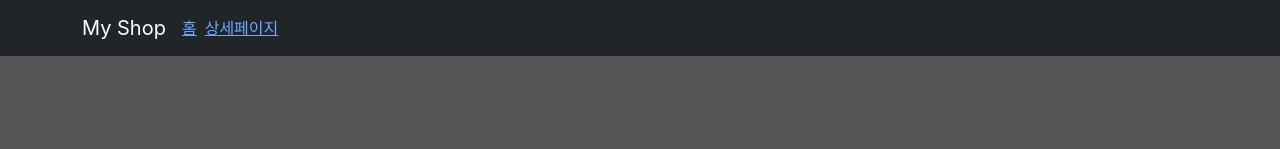
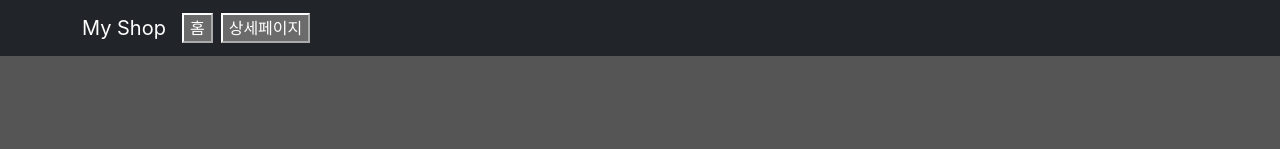
Before and after one commit to nova-fe/Study__Codingapple_React, a React (Create React App) app in the folder 02-shop/: page / in a window 1280 px wide. Shown: the top 149 px of the page. Built offline with nearby package versions, Linux system fonts and the light colour scheme.

Commit message:
리액트 라우터 2 : navigate, nested routes, outlet

```diff
--- a/02-shop/src/App.js
+++ b/02-shop/src/App.js
@@ -4,16 +4,18 @@ import './App.css';
 import bg from './img/bg.png';
 import { useState } from 'react';
 import data from './data.js';
-import { Routes, Route, Link } from 'react-router-dom';
-import Detail from './detail.js';
+import { Routes, Route, Link, useNavigate, Outlet } from 'react-router-dom';
+import Card from './components/card.js';
+import Detail from './pages/detail.js';
 
 function App() {
   let [shoes] = useState(data);
+  let navigate = useNavigate(); // 페이지 이동을 도와줌
 
   return (
     <div className="App">
       {/* *
-       * Route: 페이지
+       * :: Route: 페이지
        * <Router path="/경로로쓸이름" element={보여질부분} />
        *  <Routes>
             <Route path="/" element={<div>메인페이지</div>} />
@@ -23,15 +25,31 @@ function App() {
       */}
 
       {/**
-       * Link: 페이지 이동 버튼
+       * :: Link: 페이지 이동 버튼
        * <Link to="/이동할경로"></Link>
        */}
       <Navbar bg="dark" data-bs-theme="dark">
         <Container>
           <Navbar.Brand href="#home">My Shop</Navbar.Brand>
           <Nav className="me-auto flex gap-2">
-            <Link to="/">홈</Link>
-            <Link to="/detail">상세페이지</Link>
+            {/* <Link to="/">홈</Link>
+            <Link to="/detail">상세페이지</Link> */}
+            {/* <button onClick={() => { navigate(1);}}>앞으로가기</button>
+            <button onClick={() => { navigate(-1);}}>뒤로가기</button> */}
+            <button
+              onClick={() => {
+                navigate('/');
+              }}
+            >
+              홈
+            </button>
+            <button
+              onClick={() => {
+                navigate('detail');
+              }}
+            >
+              상세페이지
+            </button>
           </Nav>
         </Container>
       </Navbar>
@@ -64,6 +82,40 @@ function App() {
           }
         />
         <Route path="/detail" element={<Detail />} />
+        {/* <Route path="*" element={<div>없는페이지(404)</div>} /> */}
+        {/* <Route path="/about/member" element={<About />} />
+        <Route path="/about/location" element={<About />} /> */}
+
+        {/**
+         * :: Nested Routes (서브페이지 개념처럼 사용)
+         * 언제 사용? 여러 유사한 페이지 필요할때
+         * 장점1: route 작성이 간단해짐
+         * 장점2: mested route 접속시엔 element 2개가 보임
+         * => /about/member로 접속시 path="/about"에 있는 element 와 path="member"에 있는 element를 동시에 보여줌(2개가 보여짐)
+         * => <About/> 안에 <div>member 페이지</div>
+         */}
+        <Route path="/about" element={<About />}>
+          {/* /about/member */}
+          <Route path="member" element={<div>member 페이지</div>} />
+          {/* /about/location */}
+          <Route path="location" element={<div>location 페이지</div>} />
+        </Route>
+
+        <Route
+          path="/event"
+          element={
+            <div>
+              <h4>오늘의 이벤트</h4>
+              <Outlet></Outlet>
+            </div>
+          }
+        >
+          <Route
+            path="one"
+            element={<div>첫 주문시 양배추즙 서비스</div>}
+          ></Route>
+          <Route path="two" element={<div>생일기념 쿠폰받기</div>}></Route>
+        </Route>
       </Routes>
     </div>
   );
@@ -71,18 +123,12 @@ function App() {
 
 export default App;
 
-export function Card(props) {
+function About() {
   return (
-    <div className="col-md-4">
-      <img
-        // public/폴더/이미지 이런식일 경우 아래 방식으로 사용 (권장 방식)
-        src={`https://codingapple1.github.io/shop/shoes${props.index + 1}.jpg`}
-        width="80%"
-        alt="상품 이미지"
-      />
-      <h4>{props.item.title}</h4>
-      <p>{props.item.content}</p>
-      <p>{props.item.price}</p>
+    <div>
+      <h4>회사정보 페이지</h4>
+      {/* Outlet: Nested Routes가 어디에 보여줄지 알려줌 */}
+      <Outlet></Outlet>
     </div>
   );
 }
--- /dev/null
+++ b/02-shop/src/components/card.js
@@ -0,0 +1,15 @@
+export default function Card(props) {
+  return (
+    <div className="col-md-4">
+      <img
+        // public/폴더/이미지 이런식일 경우 아래 방식으로 사용 (권장 방식)
+        src={`https://codingapple1.github.io/shop/shoes${props.index + 1}.jpg`}
+        width="80%"
+        alt="상품 이미지"
+      />
+      <h4>{props.item.title}</h4>
+      <p>{props.item.content}</p>
+      <p>{props.item.price}</p>
+    </div>
+  );
+}
```
Also changed, not shown: 02-shop/src/pages/detail.js (renamed from 02-shop/src/detail.js).
